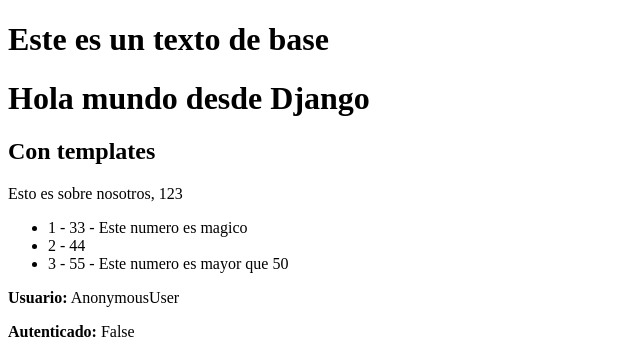
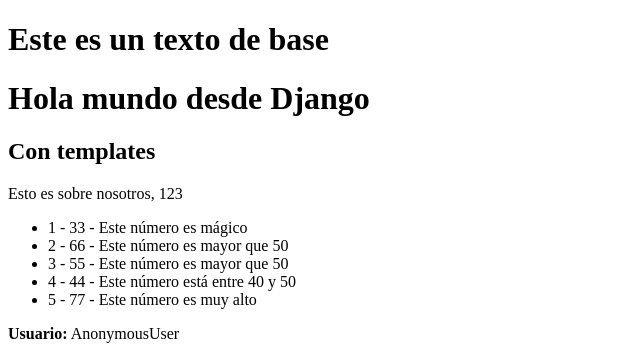
Before and after one commit to dev1d123/test, a Django app: page / in a window 1280 px wide. Shown: the part 88-445 px from the top of the page, without its empty margins (0-640 px from the left). Run offline with Django 5.2, Linux system fonts and the light colour scheme.

Commit message:
Haciendo algunas pruebas con mas operadores de comparacion

```diff
--- a/src/listaContactos/inicio/templates/home.html
+++ b/src/listaContactos/inicio/templates/home.html
@@ -14,12 +14,18 @@
     </p>
     <ul>
         {% for myItem in myList %}
-            <li>{{forloop.counter}} - {{ myItem }}
-            {% if myItem == 33 %}
-                - Este numero es magico
-            {% elif myItem > 50 %}
-                - Este numero es mayor que 50
-            {% endif %}
+            <li>{{ forloop.counter }} - {{ myItem }}
+                {% if myItem == 33 %}
+                    - Este número es mágico
+                {% elif myItem > 70 %}
+                    - Este número es muy alto
+                {% elif myItem > 50 %}
+                    - Este número es mayor que 50
+                {% elif myItem < 40 %}
+                    - Este número es menor que 40
+                {% elif 40 <= myItem <= 50 %}
+                    - Este número está entre 40 y 50
+                {% endif %}
             </li>
         {% endfor %}
     </ul>
--- a/src/listaContactos/inicio/views.py
+++ b/src/listaContactos/inicio/views.py
@@ -5,7 +5,7 @@
     myContext = {
         'myText' : 'Esto es sobre nosotros',
         'myNumber': 123,
-        'myList' : {33,44,55},
+        'myList': {33, 44, 55, 66, 77},
     }
     return render(request, "home.html", myContext)
 
```
